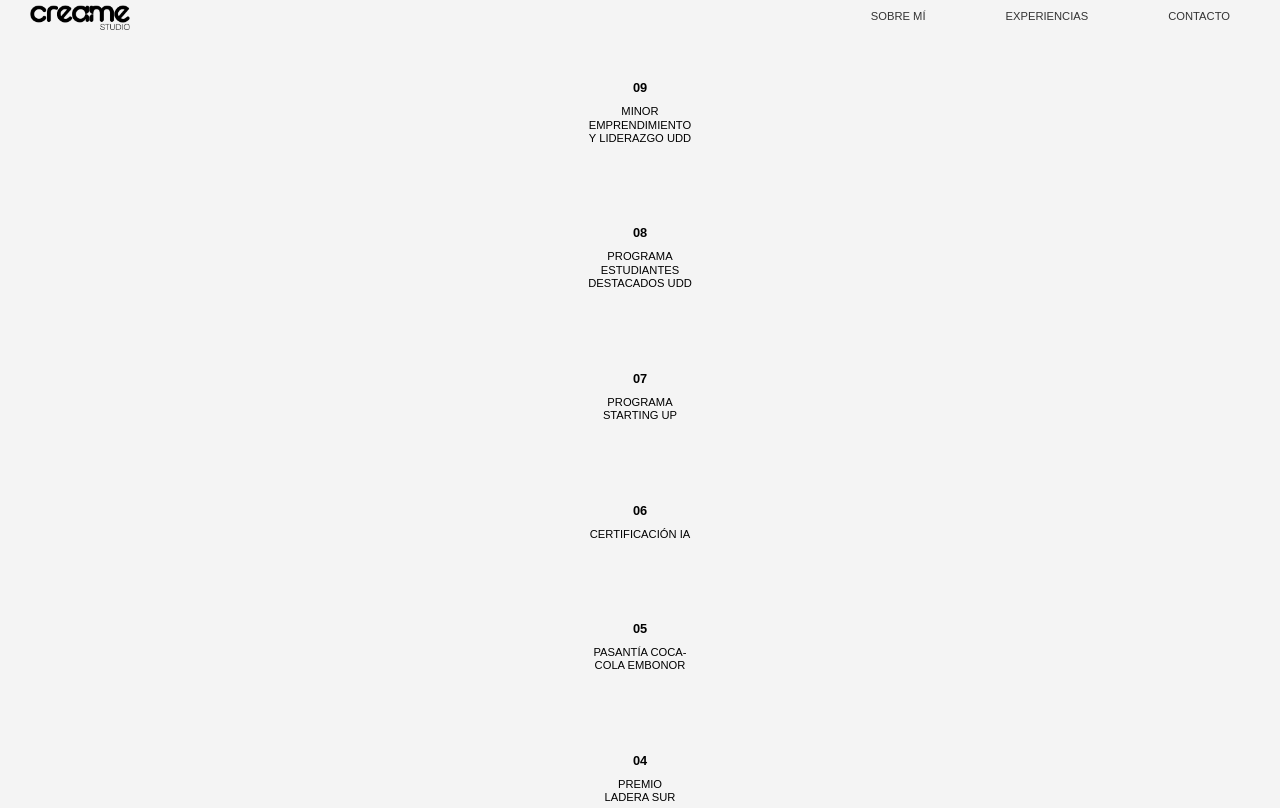
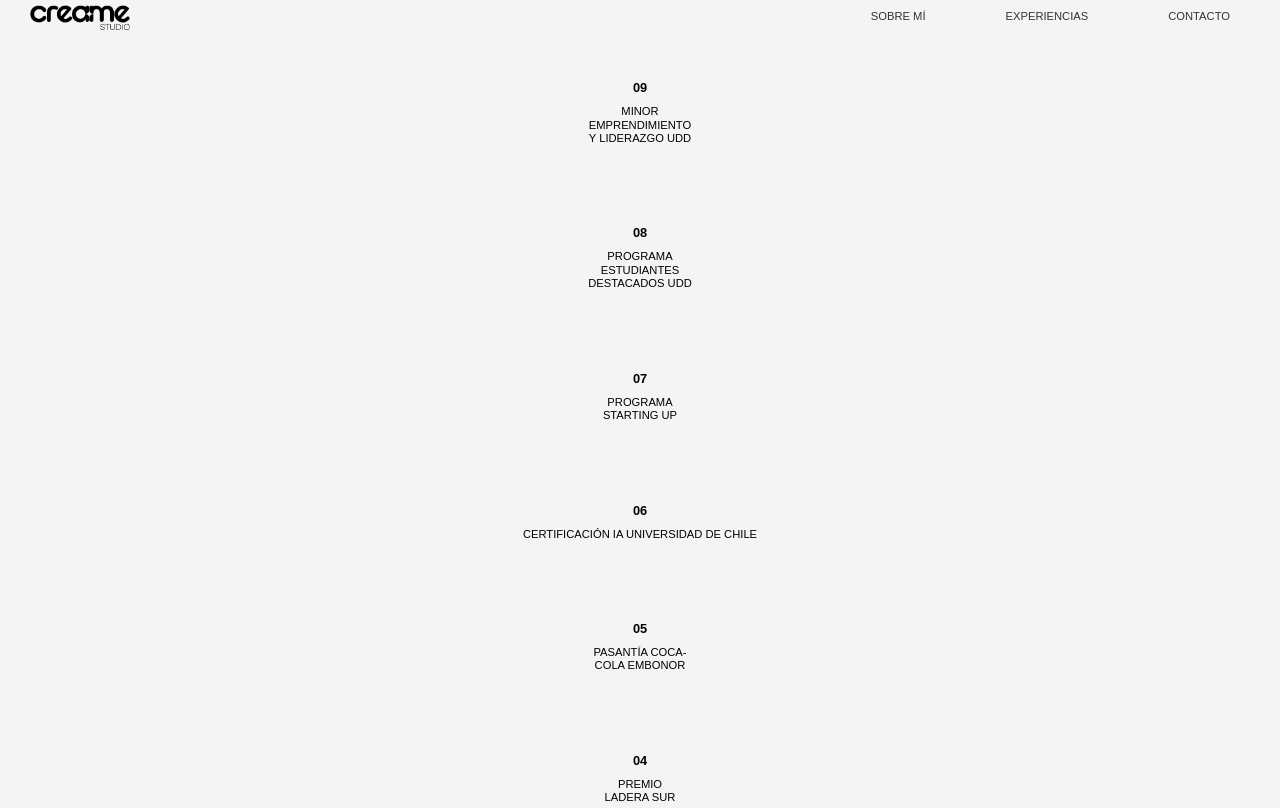
Before and after one commit to contactocreame/Creame, a plain HTML site: page experiencias.html in a window 1280 px wide. Shown: the top 808 px of the page. Drawn offline with Linux system fonts and the light colour scheme.

Commit message:
CERTIFICACION U DE CHILE

```diff
--- a/experiencias.html
+++ b/experiencias.html
@@ -50,7 +50,7 @@
             <li>
                 <a
                     <span class="numero-exp">06</span>
-                    <span class="titulo-exp">CERTIFICACIÓN IA</span>
+                    <span class="titulo-exp">CERTIFICACIÓN IA UNIVERSIDAD DE CHILE</span>
                 </a>
             </li>
 
```
